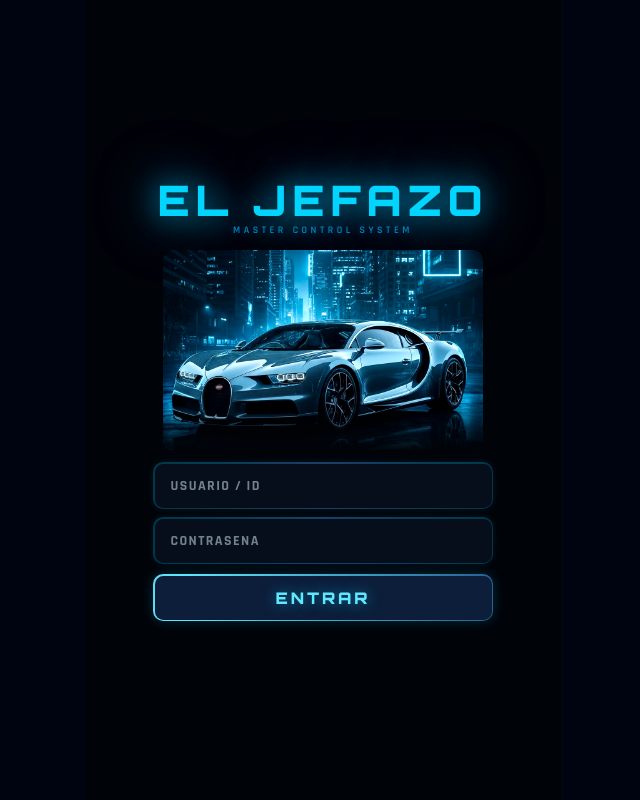
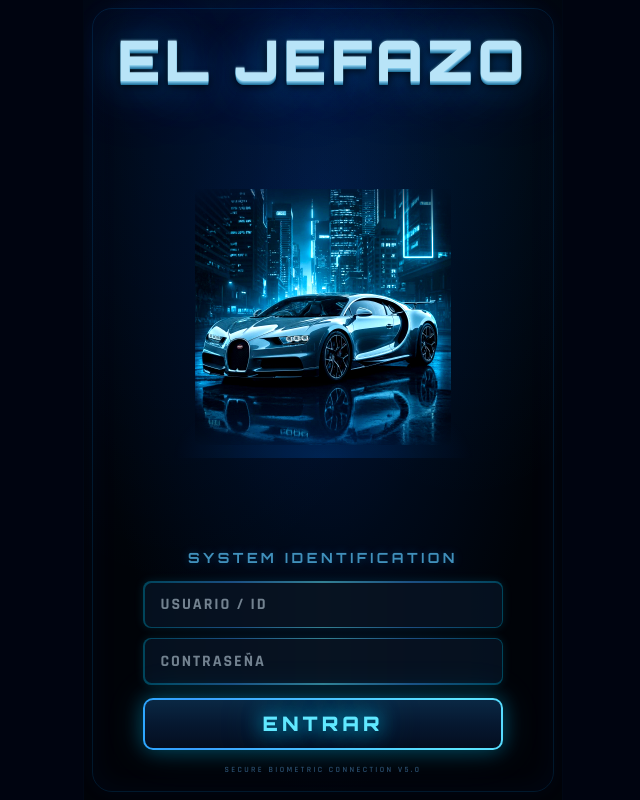
Before and after one commit to berzosaneuro/la-central, a Next.js app: page / in a window 1280 px wide. Shown: the whole page, without its empty margins (317-957 px from the left). Built offline with nearby package versions, Linux system fonts and the light colour scheme.

Commit message:
feat: replicate login screen style from provided photos
Update login screen with 3D chrome title, neon login fields, and bright neon button.

```diff
--- a/components/jefazo-os.tsx
+++ b/components/jefazo-os.tsx
@@ -261,9 +261,9 @@ const QuickActions = ({onSync,onUpdate,onExport,onImport,onEmergency,emergency}:
 // ═══════════════════════════════════════════════════════════════
 const LoginInput = ({placeholder,type="text",value,onChange}: {placeholder?: string; type?: string; value?: string; onChange?: React.ChangeEventHandler<HTMLInputElement>}) => {
   const [f,setF]=useState(false);
-  return <div style={{borderRadius:10,padding:1.5,background:f?`linear-gradient(90deg,${T.neon}00,${T.electric}bb,${T.neonBright},${T.electric}bb,${T.neon}00)`:`linear-gradient(90deg,${T.neon}44,${T.electric}66,${T.neon}44)`,backgroundSize:f?"200% 100%":"100% 100%",animation:f?"neonSweep 2.5s linear infinite":"none",boxShadow:f?`0 0 16px ${T.neon}55`:`0 0 8px ${T.neon}18`,transition:"box-shadow 0.3s"}}>
+  return <div style={{borderRadius:8,padding:1.5,background:f?`linear-gradient(90deg,${T.neon}00,${T.electric}bb,${T.neonBright},${T.electric}bb,${T.neon}00)`:`linear-gradient(90deg,${T.neon}55,${T.electric}77,${T.neonBright}88,${T.electric}77,${T.neon}55)`,backgroundSize:f?"200% 100%":"100% 100%",animation:f?"neonSweep 2.5s linear infinite":"none",boxShadow:f?`0 0 18px ${T.neon}55`:`0 0 10px ${T.neon}22`,transition:"box-shadow 0.3s"}}>
     <input type={type} placeholder={placeholder} value={value} onChange={onChange} onFocus={()=>setF(true)} onBlur={()=>setF(false)}
-      style={{width:"100%",height:44,background:"#060E1C",border:"none",borderRadius:8.5,color:T.white,fontSize:14,fontWeight:700,fontFamily:"'Rajdhani',sans-serif",letterSpacing:"0.1em",padding:"0 16px",outline:"none"}}/>
+      style={{width:"100%",height:"5.5vh",minHeight:38,maxHeight:48,background:"rgba(6,14,28,0.95)",border:"none",borderRadius:6.5,color:T.white,fontSize:"clamp(13px, 2vh, 16px)",fontWeight:700,fontFamily:"'Rajdhani',sans-serif",letterSpacing:"0.12em",padding:"0 16px",outline:"none"}}/>
   </div>;
 };
 
@@ -279,38 +279,91 @@ const LoginScreen = ({go}: {go: () => void}) => {
     setLoading(true);setTimeout(()=>{setGranted(true);setTimeout(()=>go(),1800)},1500);
   };
   return (
-    <div style={{width:"100%",height:"100%",background:"#000308",display:"flex",flexDirection:"column",alignItems:"center",justifyContent:"center",overflow:"hidden",position:"relative",padding:"2vh 0"}}>
-      {/* TITULO EL JEFAZO */}
-      <div style={{animation:"fadeUp 0.4s ease-out",marginBottom:"1.5vh",textAlign:"center",flexShrink:0}}>
-        <div style={{fontSize:"clamp(24px, 7vw, 42px)",fontWeight:900,fontFamily:"'Orbitron',sans-serif",letterSpacing:"0.14em",lineHeight:1,
-          color:"#00D4FF",
-          textShadow:"0 0 30px rgba(0,200,255,0.8), 0 0 60px rgba(0,200,255,0.5), 0 0 100px rgba(0,150,255,0.3), 0 2px 4px rgba(0,0,0,0.9)",
+    <div style={{width:"100%",height:"100%",background:"radial-gradient(ellipse at 50% 30%, #021840 0%, #000a1a 40%, #000308 70%)",display:"flex",flexDirection:"column",alignItems:"center",justifyContent:"space-between",overflow:"hidden",position:"relative",padding:"4vh 0 3vh"}}>
+      {/* Lightning background effect */}
+      <div style={{position:"absolute",inset:0,pointerEvents:"none",
+        background:"radial-gradient(ellipse at 20% 10%, rgba(0,100,255,0.08) 0%, transparent 50%), radial-gradient(ellipse at 80% 15%, rgba(0,150,255,0.06) 0%, transparent 40%)",
+        zIndex:0}}/>
+
+      {/* TITULO EL JEFAZO - Chrome/Metal 3D style */}
+      <div style={{animation:"fadeUp 0.4s ease-out",textAlign:"center",flexShrink:0,zIndex:1}}>
+        <div style={{
+          fontSize:"clamp(36px, 11vw, 56px)",fontWeight:900,fontFamily:"'Orbitron',sans-serif",letterSpacing:"0.08em",lineHeight:1,
+          color:"#B8E4F8",
+          textShadow:`
+            0 1px 0 #80C8E8,
+            0 2px 0 #60A8D0,
+            0 3px 0 #4090B8,
+            0 4px 0 #2878A0,
+            0 5px 10px rgba(0,0,0,0.9),
+            0 0 40px rgba(0,150,255,0.5),
+            0 0 80px rgba(0,120,255,0.3),
+            0 -1px 2px rgba(200,240,255,0.4)
+          `,
         }}>EL JEFAZO</div>
-        <div style={{marginTop:2,fontSize:10,fontWeight:600,fontFamily:"'Rajdhani',sans-serif",letterSpacing:"0.35em",color:"#0088BB",textShadow:"0 0 10px rgba(0,150,255,0.4)"}}>MASTER CONTROL SYSTEM</div>
       </div>
-      <div style={{width:"75%",maxWidth:320,position:"relative",animation:"fadeUp 0.5s ease-out 0.1s both",flexShrink:1,minHeight:0}}>
+
+      {/* BUGATTI */}
+      <div style={{width:"88%",maxWidth:380,position:"relative",animation:"fadeUp 0.5s ease-out 0.1s both",flexShrink:1,minHeight:0,zIndex:1,display:"flex",alignItems:"center",justifyContent:"center"}}>
         {/* eslint-disable-next-line @next/next/no-img-element */}
-        <img src={BUGATTI_IMG} alt="El Jefazo" style={{width:"100%",maxHeight:"25vh",objectFit:"cover",display:"block",borderRadius:10,filter:"brightness(1.1) contrast(1.08) saturate(1.12)",transform:"scaleX(-1)"}}/>
-        <div style={{position:"absolute",bottom:0,left:0,right:0,height:"25%",borderRadius:"0 0 10px 10px",background:"linear-gradient(transparent,#000308)"}}/>
+        <img src={BUGATTI_IMG} alt="El Jefazo" style={{width:"100%",maxHeight:"32vh",objectFit:"contain",display:"block",filter:"brightness(1.15) contrast(1.1) saturate(1.15)",transform:"scaleX(-1)",
+          WebkitMaskImage:"radial-gradient(ellipse at 50% 50%, black 60%, transparent 85%)",maskImage:"radial-gradient(ellipse at 50% 50%, black 60%, transparent 85%)"}}/>
+        {/* Glow under car */}
+        <div style={{position:"absolute",bottom:"-5%",left:"10%",right:"10%",height:"30%",background:"radial-gradient(ellipse at 50% 100%, rgba(0,120,255,0.2) 0%, transparent 70%)",pointerEvents:"none"}}/>
       </div>
-      <div style={{width:"80%",maxWidth:340,display:"flex",flexDirection:"column",gap:8,animation:"fadeUp 0.6s ease-out 0.2s both",marginTop:"1.5vh",flexShrink:0}}>
+
+      {/* LOGIN FORM SECTION */}
+      <div style={{width:"85%",maxWidth:360,display:"flex",flexDirection:"column",gap:"1.2vh",animation:"fadeUp 0.6s ease-out 0.2s both",flexShrink:0,zIndex:1}}>
+        {/* SYSTEM IDENTIFICATION label */}
+        <div style={{textAlign:"center",marginBottom:"0.5vh"}}>
+          <div style={{fontSize:"clamp(11px, 1.8vh, 14px)",fontWeight:700,fontFamily:"'Orbitron',sans-serif",letterSpacing:"0.25em",color:"#4090BB",textShadow:"0 0 10px rgba(0,150,255,0.3)"}}>SYSTEM IDENTIFICATION</div>
+        </div>
+
         <LoginInput placeholder="USUARIO / ID" value={u} onChange={e=>setU(e.target.value)}/>
-        <LoginInput placeholder="CONTRASENA" type="password" value={pw} onChange={e=>setPw(e.target.value)}/>
-      </div>
-      {error&&<div style={{color:T.red,fontSize:12,fontWeight:700,fontFamily:"'Orbitron',sans-serif",letterSpacing:"0.08em",marginTop:6,textShadow:`0 0 10px ${T.red}88`,animation:"fadeUp 0.3s ease-out",flexShrink:0}}>{error}</div>}
-      <div style={{width:"80%",maxWidth:340,animation:"fadeUp 0.6s ease-out 0.35s both",marginTop:error?6:10,flexShrink:0}}>
-        <div style={{borderRadius:10,padding:1.5,overflow:"hidden",background:loading?`linear-gradient(90deg,${T.neonBright},${T.electric},${T.neonBright})`:`linear-gradient(90deg,${T.neon}00,${T.electric}88,${T.neonBright},${T.electric}88,${T.neon}00)`,backgroundSize:loading?"100% 100%":"400% 100%",animation:loading?"loadGlow 1s ease-in-out infinite":"neonSweep 3s linear infinite",boxShadow:loading?`0 0 22px ${T.neon}66`:`0 0 14px ${T.neon}33`}}>
-          <button onClick={doLogin} style={{width:"100%",height:44,position:"relative",overflow:"hidden",background:"#0C1E3A",border:"none",borderRadius:8.5,color:T.neonBright,fontSize:16,fontWeight:900,fontFamily:"'Orbitron',sans-serif",letterSpacing:"0.18em",cursor:loading?"default":"pointer",textShadow:`0 0 14px ${T.neon}88`,display:"flex",alignItems:"center",justifyContent:"center"}}>
-            {loading?<div style={{display:"flex",alignItems:"center",gap:10,width:"80%"}}><div style={{flex:1,height:4,background:"rgba(0,20,60,0.6)",borderRadius:3,overflow:"hidden"}}><div style={{height:"100%",borderRadius:3,background:`linear-gradient(90deg,${T.neon},${T.neonBright},#fff)`,animation:"loadBar 1.5s ease-in-out forwards",boxShadow:`0 0 8px ${T.neon}`}}/></div><span style={{fontSize:12,letterSpacing:2,opacity:0.7}}>{"›››››"}</span></div>:"ENTRAR"}
-          </button>
+        <LoginInput placeholder={"CONTRASE\u00D1A"} type="password" value={pw} onChange={e=>setPw(e.target.value)}/>
+
+        {error&&<div style={{color:T.red,fontSize:12,fontWeight:700,fontFamily:"'Orbitron',sans-serif",letterSpacing:"0.08em",textAlign:"center",textShadow:`0 0 10px ${T.red}88`,animation:"fadeUp 0.3s ease-out"}}>{error}</div>}
+
+        {/* ENTRAR BUTTON - Big neon glow like the reference */}
+        <div style={{marginTop:"0.5vh"}}>
+          <div style={{borderRadius:10,padding:2,overflow:"hidden",
+            background:loading
+              ?`linear-gradient(90deg,${T.neonBright},${T.electric},${T.neonBright})`
+              :`linear-gradient(90deg,${T.neon},${T.electric},${T.neonBright},${T.electric},${T.neon})`,
+            backgroundSize:loading?"100% 100%":"300% 100%",
+            animation:loading?"loadGlow 1s ease-in-out infinite":"neonSweep 3s linear infinite",
+            boxShadow:loading
+              ?`0 0 30px ${T.neon}88, 0 0 60px ${T.neon}44`
+              :`0 0 20px ${T.neon}55, 0 0 40px ${T.neon}22, inset 0 0 20px ${T.neon}11`}}>
+            <button onClick={doLogin} style={{
+              width:"100%",height:"6vh",minHeight:44,maxHeight:56,position:"relative",overflow:"hidden",
+              background:"linear-gradient(180deg, #0A2844 0%, #061830 50%, #040E20 100%)",
+              border:"none",borderRadius:8,
+              color:T.neonBright,fontSize:"clamp(16px, 2.5vh, 22px)",fontWeight:900,fontFamily:"'Orbitron',sans-serif",letterSpacing:"0.2em",
+              cursor:loading?"default":"pointer",
+              textShadow:`0 0 20px ${T.neon}, 0 0 40px ${T.neon}88`,
+              display:"flex",alignItems:"center",justifyContent:"center"}}>
+              {loading?<div style={{display:"flex",alignItems:"center",gap:10,width:"80%"}}><div style={{flex:1,height:4,background:"rgba(0,20,60,0.6)",borderRadius:3,overflow:"hidden"}}><div style={{height:"100%",borderRadius:3,background:`linear-gradient(90deg,${T.neon},${T.neonBright},#fff)`,animation:"loadBar 1.5s ease-in-out forwards",boxShadow:`0 0 8px ${T.neon}`}}/></div><span style={{fontSize:12,letterSpacing:2,opacity:0.7}}>{">>>>"}</span></div>:"ENTRAR"}
+            </button>
+          </div>
+        </div>
+
+        {/* Footer text */}
+        <div style={{textAlign:"center",marginTop:"0.5vh"}}>
+          <div style={{fontSize:8,fontWeight:600,fontFamily:"'Rajdhani',sans-serif",letterSpacing:"0.3em",color:"#2A5070",textTransform:"uppercase"}}>SECURE BIOMETRIC CONNECTION v5.0</div>
         </div>
       </div>
-      {granted&&<div style={{position:"absolute",inset:0,display:"flex",alignItems:"center",justifyContent:"center",zIndex:10,background:"rgba(0,5,15,0.55)",animation:"greenFlash 1.8s ease-out forwards"}}>
+
+      {/* ACCESO CONCEDIDO overlay */}
+      {granted&&<div style={{position:"absolute",inset:0,display:"flex",alignItems:"center",justifyContent:"center",zIndex:10,background:"rgba(0,5,15,0.7)",animation:"greenFlash 1.8s ease-out forwards"}}>
         <div style={{textAlign:"center",animation:"accessPulse 1s ease-out forwards"}}>
-          <div style={{fontSize:38,fontWeight:900,fontFamily:"'Orbitron',sans-serif",color:"#00FF80",letterSpacing:"0.08em",lineHeight:1.2,textShadow:"0 0 30px rgba(0,255,120,0.9),0 0 60px rgba(0,255,80,0.6)"}}>ACCESO</div>
-          <div style={{fontSize:46,fontWeight:900,fontFamily:"'Orbitron',sans-serif",color:"#00FF80",letterSpacing:"0.06em",lineHeight:1.2,textShadow:"0 0 30px rgba(0,255,120,0.9),0 0 60px rgba(0,255,80,0.6)"}}>CONCEDIDO</div>
+          <div style={{fontSize:"clamp(30px, 8vw, 42px)",fontWeight:900,fontFamily:"'Orbitron',sans-serif",color:"#00FF80",letterSpacing:"0.08em",lineHeight:1.2,textShadow:"0 0 30px rgba(0,255,120,0.9),0 0 60px rgba(0,255,80,0.6),0 0 100px rgba(0,255,80,0.3)"}}>ACCESO</div>
+          <div style={{fontSize:"clamp(38px, 10vw, 52px)",fontWeight:900,fontFamily:"'Orbitron',sans-serif",color:"#00FF80",letterSpacing:"0.06em",lineHeight:1.2,textShadow:"0 0 30px rgba(0,255,120,0.9),0 0 60px rgba(0,255,80,0.6),0 0 100px rgba(0,255,80,0.3)"}}>CONCEDIDO</div>
         </div>
       </div>}
+
+      {/* Outer border glow like the reference */}
+      <div style={{position:"absolute",inset:8,border:"1.5px solid rgba(0,150,255,0.15)",borderRadius:20,pointerEvents:"none",boxShadow:"inset 0 0 30px rgba(0,100,255,0.05), 0 0 20px rgba(0,100,255,0.05)"}}/>
     </div>
   );
 };
@@ -618,7 +671,7 @@ const Comunicaciones = ({back,toast}: {back: () => void; toast: (msg: string) =>
 
 // ═══════════════════════════════════════════════════════════════
 // COMPARTIR / QR SCREEN
-// ═════════════════════════════════════════════════════════��═════
+// ══���══════════════════════════════════════════════════════��═════
 const ShareQR = ({back,toast}: {back: () => void; toast: (msg: string) => void}) => {
   const [url,setUrl]=useState(()=>LS.get("share_url","https://eljefazo.vercel.app") as string);
   useEffect(()=>{LS.set("share_url",url)},[url]);
```
